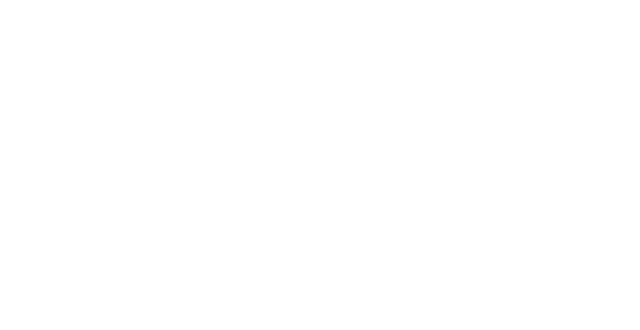
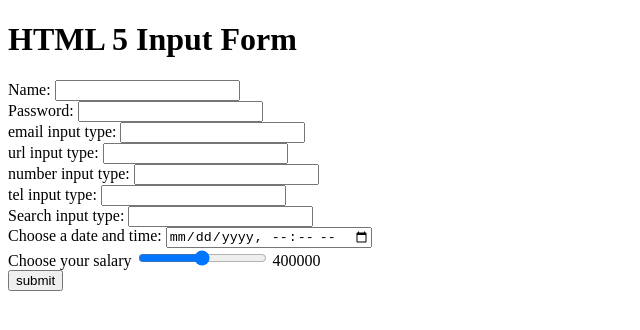
Before and after one commit to vk0808/html-input-form, a plain HTML site: page index.html in a window 1280 px wide. Shown: the whole page, without its empty margins (0-640 px from the left). Drawn offline with Linux system fonts and the light colour scheme.

Commit message:
add: basic html structure for form

```diff
--- a/index.html
+++ b/index.html
@@ -6,5 +6,62 @@
     <meta name="viewport" content="width=device-width, initial-scale=1.0" />
     <title>HTML Input Form</title>
   </head>
-  <body></body>
+  <body>
+    <header class="headerContainer"><h1>HTML 5 Input Form</h1></header>
+    <form class="formContainer">
+      <div>
+        <label for="text">Name:</label>
+        <input type="text" id="text" name="text" />
+        <error-output class="text-error" for="text"></error-output>
+      </div>
+      <div>
+        <label for="pwd">Password: </label>
+        <input type="password" id="pwd" name="pwd" required />
+        <error-output for="pwd" class="pwd-error"></error-output>
+      </div>
+      <div>
+        <label for="email">email input type:</label>
+        <input type="email" id="email" name="email" />
+        <error-output for="email" class="email-error"></error-output>
+      </div>
+      <div>
+        <label for="url">url input type:</label>
+        <input type="url" id="url" name="url" />
+      </div>
+      <div>
+        <label for="number">number input type:</label>
+        <input type="number" id="number" name="number" />
+        <error-output for="number" class="number-error"></error-output>
+      </div>
+      <div>
+        <label for="tel">tel input type:</label>
+        <input type="tel" id="tel" name="tel" />
+      </div>
+      <div>
+        <label for="search">Search input type: </label>
+        <input type="search" id="search" name="search" />
+      </div>
+      <div class="nativeDateTimePicker">
+        <label for="startDate">Choose a date and time:</label>
+        <input type="datetime-local" id="startDate" name="startDate" />
+        <span class="validity"></span>
+      </div>
+      <div>
+        <label for="salary">Choose your salary</label>
+        <input
+          type="range"
+          name="salary"
+          id="salary"
+          min="300000"
+          max="500000"
+          step="100"
+          value="400000"
+        />
+        <output class="salary-output" for="salary">400000</output>
+      </div>
+      <div>
+        <button>submit</button>
+      </div>
+    </form>
+  </body>
 </html>
```
